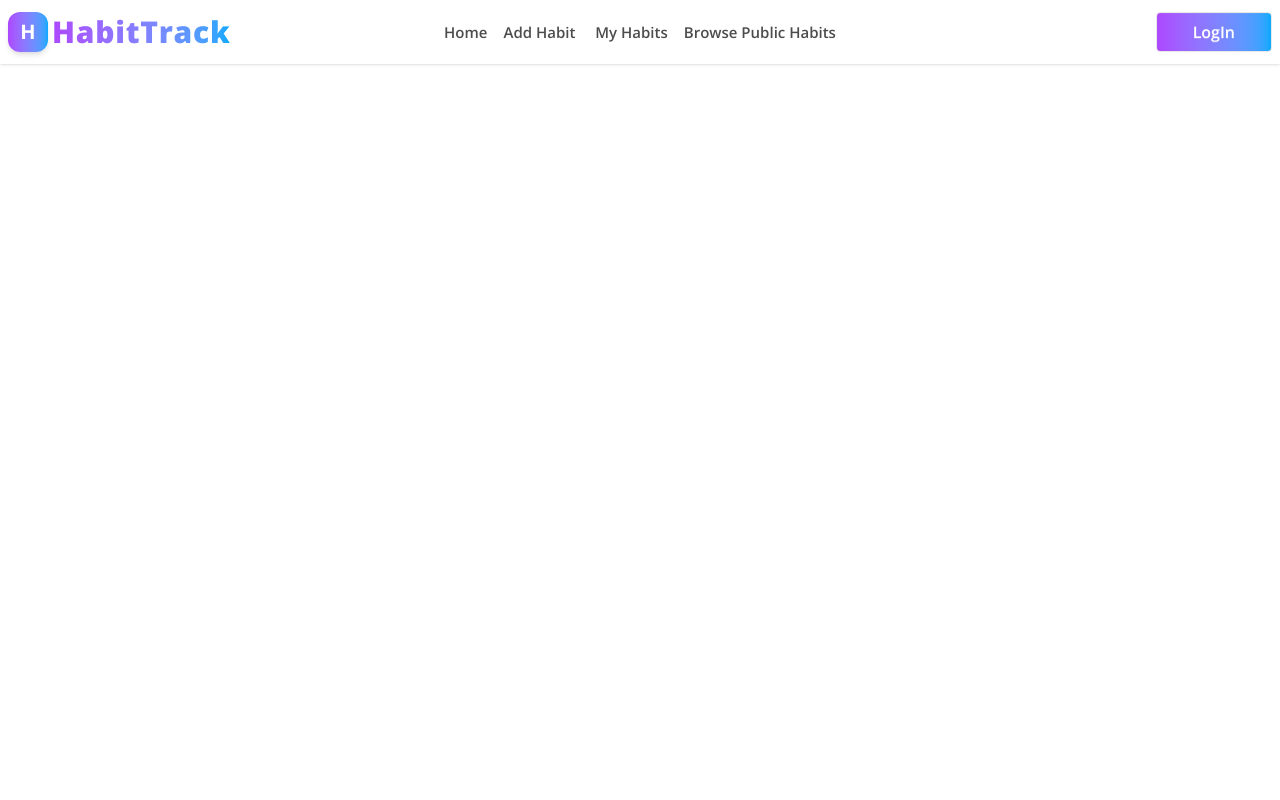
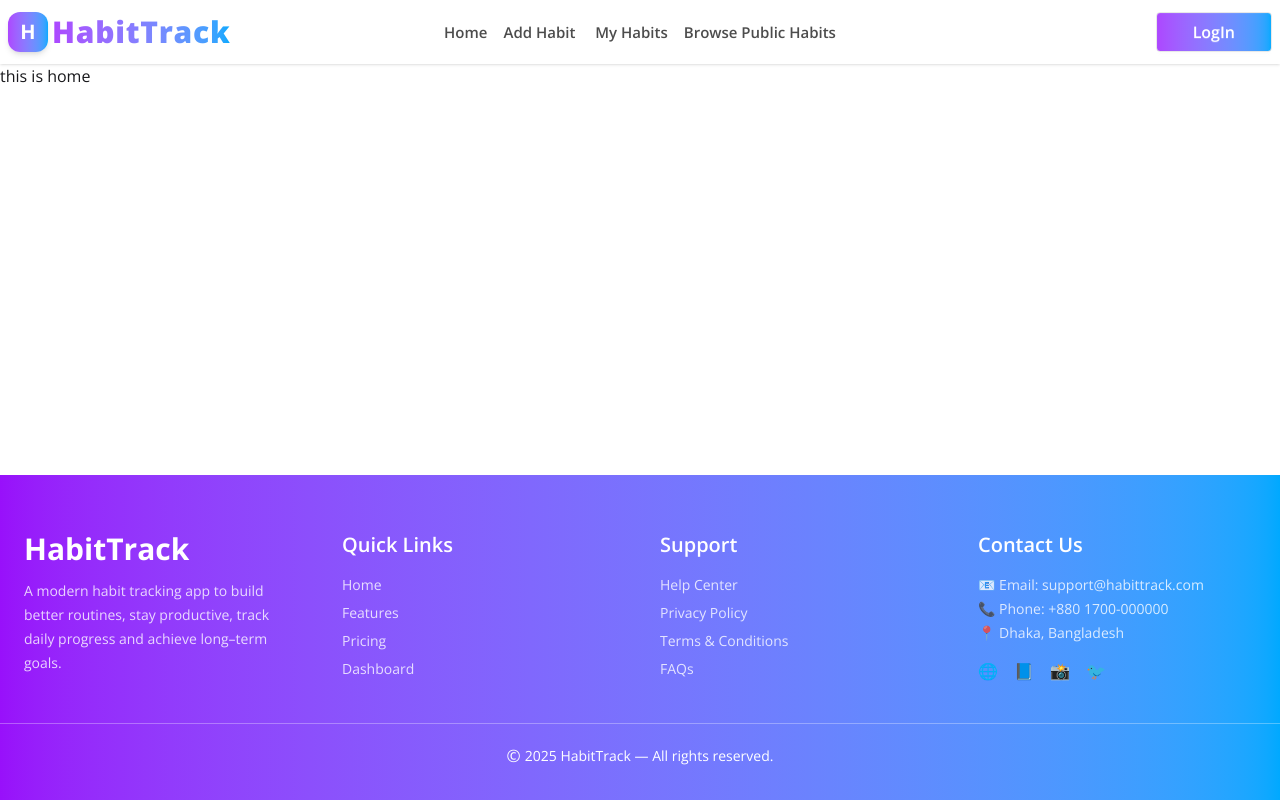
Before and after one commit to shajeb17/assigenment10, a React (Vite) app in the folder client-side/: page / in a window 1280 px wide. Built offline with nearby package versions, Linux system fonts and the light colour scheme; no server answers.

Commit message:
footer-add

```diff
--- a/client-side/src/component/NavBar.jsx
+++ b/client-side/src/component/NavBar.jsx
@@ -1,25 +1,66 @@
 import { Link, NavLink } from "react-router";
 import Logo from "./Logo";
+import { use } from "react";
+import { AuthContext } from "../uesContextHook/formhook/AuthContex";
 
 const Navbar = () => {
-    let links=<div className="space-x-4 text-[15px] font-semibold text-black/70">
-       <NavLink>Home</NavLink>
-       <NavLink>Add Habit</NavLink>
-       <NavLink> My Habits</NavLink>
-       <NavLink>Browse Public Habits</NavLink>
+  let { userInfo, handleSignout } = use(AuthContext);
+
+  let links = (
+    <div className="space-x-4 text-[15px] font-semibold text-black/70">
+      <NavLink>Home</NavLink>
+      <NavLink>Add Habit</NavLink>
+      <NavLink> My Habits</NavLink>
+      <NavLink>Browse Public Habits</NavLink>
     </div>
+  );
+  let handleClick = () => {
+    handleSignout();
+
+  };
   return (
     <div className="navbar bg-base-100 shadow-sm">
       <div className="navbar-start capitalize ">
         <Logo></Logo>
       </div>
       <div className="navbar-center hidden lg:flex">
-        <ul className="menu menu-horizontal px-1">
-           {links}
-        </ul>
+        <ul className="menu menu-horizontal px-1">{links}</ul>
       </div>
       <div className="navbar-end">
-        <Link to={"login"} className="btn bg-linear-to-r from-purple-500 to-[#00a9ff] text-[16px] text-white font-semibold px-9 py-4">LogIn</Link>
+        <div className="flex items-center gap-2 cursor-pointer">
+          {userInfo ? (
+            <div className="flex items-center gap-3">
+              <div className="dropdown dropdown-start">
+                <div tabIndex={0} role="button" className="">
+                  <img
+                    src={userInfo?.photoURL}
+                    className="w-[35px] h-[35px] object-cover rounded-full"
+                  />
+                </div>
+                <ul
+                  tabIndex="1"
+                  className="dropdown-content menu rounded-box z-1 mt-5 w-[200px] ml-[-50px] bg-black/80 p-2 shadow-sm text-white"
+                >
+                  <div>
+                    <div className="flex"> Name :{userInfo.displayName}</div>
+                    <div className="flex"> Email :{userInfo?.email}</div>
+                    <Link to={"/updateInfo"} className="btn btn-secondary mt-3">
+                      Update Information
+                    </Link>
+                  </div>
+                </ul>
+              </div>
+              <button onClick={handleClick} className="btn  bg-linear-to-r from-purple-500 to-[#00a9ff] text-[16px] text-white">Sign out</button>
+            </div>
+          ) : (
+            <Link
+              to={"login"}
+              className="btn bg-linear-to-r from-purple-500 to-[#00a9ff] text-[16px] text-white font-semibold px-9 py-4"
+            >
+              LogIn
+            </Link>
+          )}
+        </div>
       </div>
     </div>
   );
--- a/client-side/src/layout/MainLayout.jsx
+++ b/client-side/src/layout/MainLayout.jsx
@@ -1,12 +1,14 @@
 import React from 'react';
 import Navbar from '../component/NavBar';
 import { Outlet } from 'react-router';
+import Footer from '../pages/Footer';
 
 const MainLayout = () => {
     return (
-        <div>
+        <div className='flex flex-col min-h-screen'>
             <Navbar></Navbar>
-            <Outlet></Outlet>
+            <div className='flex-1'><Outlet></Outlet></div>
+            <Footer></Footer>
         </div>
     );
 };
--- /dev/null
+++ b/client-side/src/pages/Footer.jsx
@@ -0,0 +1,63 @@
+import React from "react";
+
+const Footer = () => {
+  return (
+    <footer className="bg-linear-to-r from-purple-600 to-[#00a9ff] text-white pt-14 pb-8 mt-16">
+      <div className="container mx-auto px-6 grid grid-cols-1 md:grid-cols-4 gap-10">
+
+
+        <div>
+          <h1 className="text-3xl font-bold mb-3">HabitTrack</h1>
+          <p className="text-sm leading-6 opacity-80">
+            A modern habit tracking app to build better routines, stay productive,
+            track daily progress and achieve long–term goals.
+          </p>
+        </div>
+
+
+        <div>
+          <h2 className="text-xl font-semibold mb-4">Quick Links</h2>
+          <ul className="space-y-2 text-sm opacity-80">
+            <li>Home</li>
+            <li>Features</li>
+            <li>Pricing</li>
+            <li>Dashboard</li>
+          </ul>
+        </div>
+
+
+        <div>
+          <h2 className="text-xl font-semibold mb-4">Support</h2>
+          <ul className="space-y-2 text-sm opacity-80">
+            <li>Help Center</li>
+            <li>Privacy Policy</li>
+            <li>Terms & Conditions</li>
+            <li>FAQs</li>
+          </ul>
+        </div>
+
+
+        <div>
+          <h2 className="text-xl font-semibold mb-4">Contact Us</h2>
+          <p className="text-sm opacity-80">📧 Email: support@habittrack.com</p>
+          <p className="text-sm opacity-80 mt-1">📞 Phone: +880 1700-000000</p>
+          <p className="text-sm opacity-80 mt-1">📍 Dhaka, Bangladesh</p>
+
+          <div className="flex gap-4 mt-4">
+            <a className="">🌐</a>
+            <a className="">📘</a>
+            <a className="">📸</a>
+            <a className="">🐦</a>
+          </div>
+        </div>
+
+      </div>
+
+      <div className="border-t border-white/30 mt-10 pt-5 flex justify-center gap-1 items-center text-center text-sm">
+       <span className="text-[17px]"> ©</span> {new Date().getFullYear()} HabitTrack — All rights reserved.
+      </div>
+    </footer>
+  );
+};
+
+export default Footer;
--- /dev/null
+++ b/client-side/src/pages/Home/Home.jsx
@@ -0,0 +1,11 @@
+import React from 'react';
+
+const Home = () => {
+    return (
+        <div>
+            this is home
+        </div>
+    );
+};
+
+export default Home;
--- a/client-side/src/router/Router.jsx
+++ b/client-side/src/router/Router.jsx
@@ -2,12 +2,14 @@ import { createBrowserRouter } from "react-router";
 import MainLayout from "../layout/MainLayout";
 import LoginForm from "../pages/LoginForm";
 import RegisterForm from "../pages/RegisterForm";
+import Home from "../pages/Home/Home";
 
 export const router = createBrowserRouter([
   {
     path: "/",
     Component:MainLayout,
     children:[
+        {index:true,Component:Home},
         {path:"/login" ,Component:LoginForm},
         {path:"/register",Component:RegisterForm}
     ]
```
